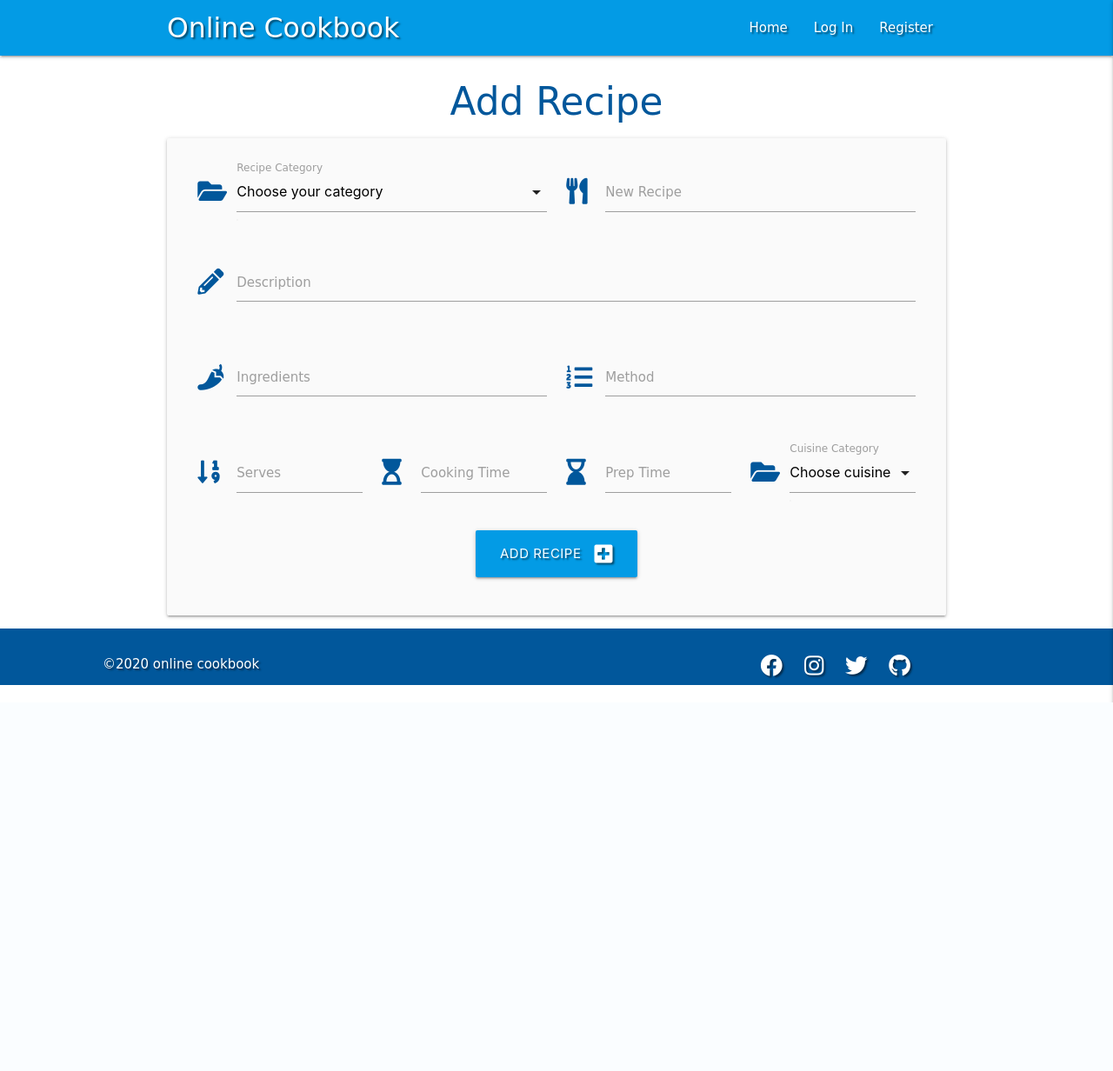
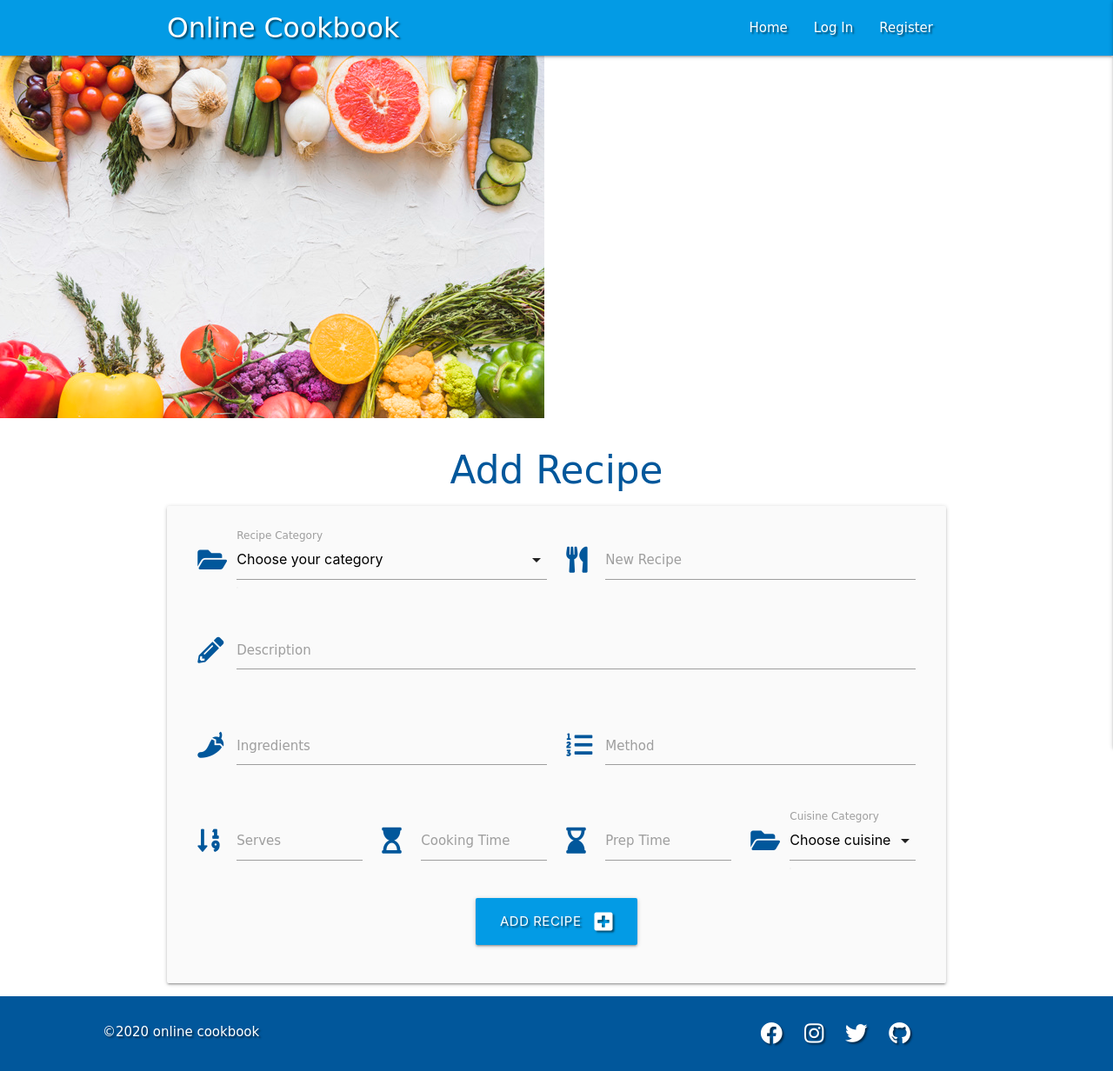
Before and after one commit to mattjboland/ci-milestonethree, a Flask app: page /add_recipe in a window 1280 px wide. Shown: the whole page at 87% size. Before the commit the page ends 808 px from the top, so only its background shows below. Run offline with Flask 2, Linux system fonts and the light colour scheme; data that the repository does not hold is empty; some libraries are stand-ins or nearby versions; some web fonts are replaced.

Commit message:
added background image but not displaying correctly, uploaded images, added more scc to footer but not exactly right need to fix

```diff
--- a/static/css/style.css
+++ b/static/css/style.css
@@ -20,6 +20,16 @@ body {
     margin: 5px;
     line-height: 42px;
 }
+
+  body {
+    display: flex;
+    min-height: 100vh;
+    flex-direction: column;
+  }
+
+  main {
+    flex: 1 0 auto;
+  }
 
 .page-footer i:hover {
   color: rgb(0, 5, 100);
--- a/templates/base.html
+++ b/templates/base.html
@@ -35,6 +35,12 @@
 				</ul>
 			</div>
 		</nav>
+
+        <!-- Backgound image, image used from Wikipedia -->
+
+        <div id="bg">
+            <img src="images/food-white-background.jpg" alt="">
+        </div>
 
 		<!-- mobile side navbar -->
 		<ul class="sidenav" id="mobile-demo">
```
Also changed, not shown: static/images/food-white-background.jpg (added), static/images/food.jpg (added).
